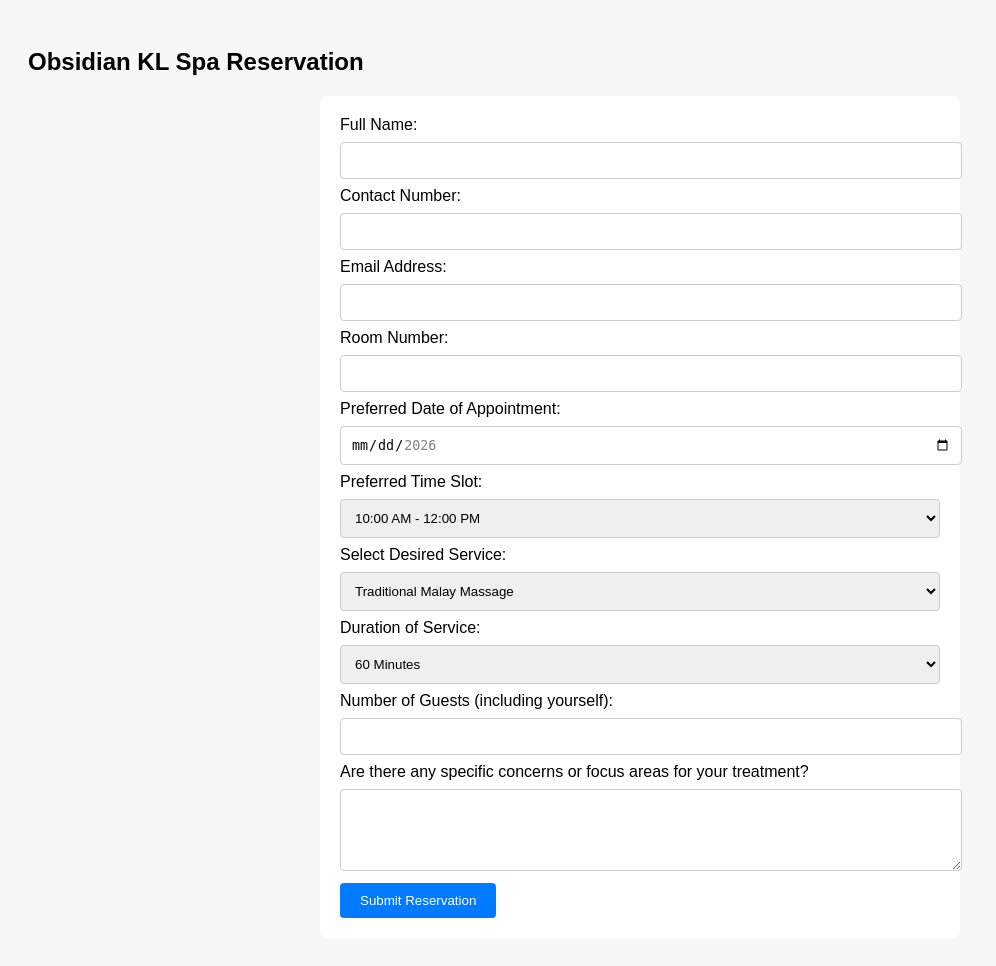
After one commit to Yadusa/FLASH-HOTEL-MANAGEMENT-SYSTEM, a PHP site: page /Links/Spa_reservation.php in a window 1280 px wide. The commit adds this page. Shown: the whole page, without its empty margins (0-996 px from the left). Run offline with PHP 8.4, Linux system fonts and the light colour scheme.

Commit message:
spa php link

```diff
--- /dev/null
+++ b/Links/Spa_reservation.php
@@ -0,0 +1,114 @@
+<?php
+// Check if form is submitted
+$message = "";
+if ($_SERVER["REQUEST_METHOD"] == "POST") {
+    $full_name = htmlspecialchars($_POST['full_name']);
+    $contact_number = htmlspecialchars($_POST['contact_number']);
+    $email = htmlspecialchars($_POST['email']);
+    $room_number = htmlspecialchars($_POST['room_number']);
+    $appointment_date = htmlspecialchars($_POST['appointment_date']);
+    $time_slot = htmlspecialchars($_POST['time_slot']);
+    $service = htmlspecialchars($_POST['service']);
+    $duration = htmlspecialchars($_POST['duration']);
+    $guests = htmlspecialchars($_POST['guests']);
+    $concerns = htmlspecialchars($_POST['concerns']);
+
+    // Example: Send email (replace with your email)
+    $to = "youremail@example.com";
+    $subject = "New Spa Reservation from $full_name";
+    $body = "
+    Name: $full_name\n
+    Contact Number: $contact_number\n
+    Email: $email\n
+    Room Number: $room_number\n
+    Preferred Date: $appointment_date\n
+    Time Slot: $time_slot\n
+    Service: $service\n
+    Duration: $duration\n
+    Number of Guests: $guests\n
+    Concerns: $concerns
+    ";
+    $headers = "From: $email";
+
+    if (mail($to, $subject, $body, $headers)) {
+        $message = "Reservation submitted successfully!";
+    } else {
+        $message = "Failed to submit reservation. Please try again.";
+    }
+}
+?>
+
+<!DOCTYPE html>
+<html lang="en">
+<head>
+    <meta charset="UTF-8">
+    <title>Obsidian KL Spa Reservation</title>
+    <style>
+        body { font-family: Arial, sans-serif; padding: 20px; background: #f7f7f7; }
+        form { max-width: 600px; margin: auto; background: #fff; padding: 20px; border-radius: 8px; }
+        input, select, textarea { width: 100%; padding: 10px; margin: 8px 0; border-radius: 4px; border: 1px solid #ccc; }
+        button { padding: 10px 20px; background: #007bff; color: #fff; border: none; border-radius: 4px; cursor: pointer; }
+        button:hover { background: #0056b3; }
+        .message { text-align: center; margin-bottom: 20px; color: green; }
+    </style>
+</head>
+<body>
+
+<h2>Obsidian KL Spa Reservation</h2>
+
+<?php if ($message) echo "<p class='message'>$message</p>"; ?>
+
+<form method="post" action="">
+    <label>Full Name:</label>
+    <input type="text" name="full_name" required>
+
+    <label>Contact Number:</label>
+    <input type="text" name="contact_number" required>
+
+    <label>Email Address:</label>
+    <input type="email" name="email" required>
+
+    <label>Room Number:</label>
+    <input type="text" name="room_number" required>
+
+    <label>Preferred Date of Appointment:</label>
+    <input type="date" name="appointment_date" required
+           min="2026-01-01" max="2026-05-31">
+
+    <label>Preferred Time Slot:</label>
+    <select name="time_slot" required>
+        <option value="10:00 AM - 12:00 PM">10:00 AM - 12:00 PM</option>
+        <option value="12:00 PM - 2:00 PM">12:00 PM - 2:00 PM</option>
+        <option value="2:00 PM - 4:00 PM">2:00 PM - 4:00 PM</option>
+        <option value="4:00 PM - 6:00 PM">4:00 PM - 6:00 PM</option>
+        <option value="6:00 PM - 8:00 PM">6:00 PM - 8:00 PM</option>
+    </select>
+
+    <label>Select Desired Service:</label>
+    <select name="service" required>
+        <option value="Traditional Malay Massage">Traditional Malay Massage</option>
+        <option value="Aromatherapy Oil Massage">Aromatherapy Oil Massage</option>
+        <option value="Deep Tissue Massage">Deep Tissue Massage</option>
+        <option value="Obsidian Signature Spa Package (2 hours)">Obsidian Signature Spa Package (2 hours)</option>
+        <option value="Foot Reflexology">Foot Reflexology</option>
+        <option value="Facial Treatment">Facial Treatment</option>
+    </select>
+
+    <label>Duration of Service:</label>
+    <select name="duration" required>
+        <option value="60 Minutes">60 Minutes</option>
+        <option value="90 Minutes">90 Minutes</option>
+        <option value="120 Minutes (2 hours)">120 Minutes (2 hours)</option>
+    </select>
+
+    <label>Number of Guests (including yourself):</label>
+    <input type="number" name="guests" min="1" required>
+
+    <label>Are there any specific concerns or focus areas for your treatment?</label>
+    <textarea name="concerns" rows="4"></textarea>
+
+    <button type="submit">Submit Reservation</button>
+</form>
+
+</body>
+</html>
--- a/hotel.php
+++ b/hotel.php
@@ -96,7 +96,7 @@ session_start();
                     treatments, therapeutic massages, and holistic wellness rituals
                     designed to relax, refresh, and restore balance.
                 </p>
-                <a href="https://forms.gle/JpyNqZjbzF1aUswG9" class="learn-more-link">Explore Spa →</a>
+                <a href="Spa_reservation.php" class="learn-more-link">Explore Spa →</a>
             </div>
 
             <div class="facility-image">
```
